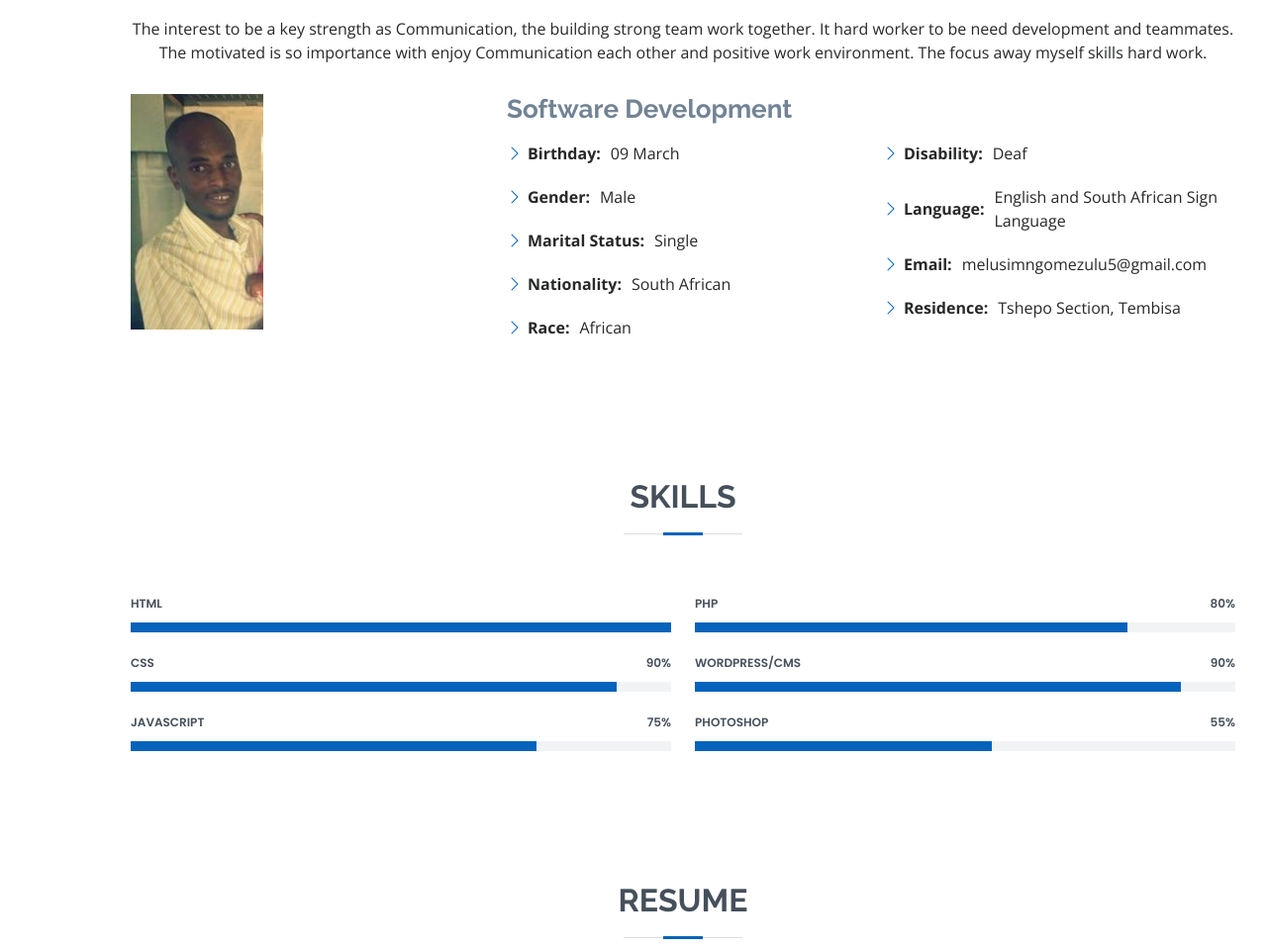
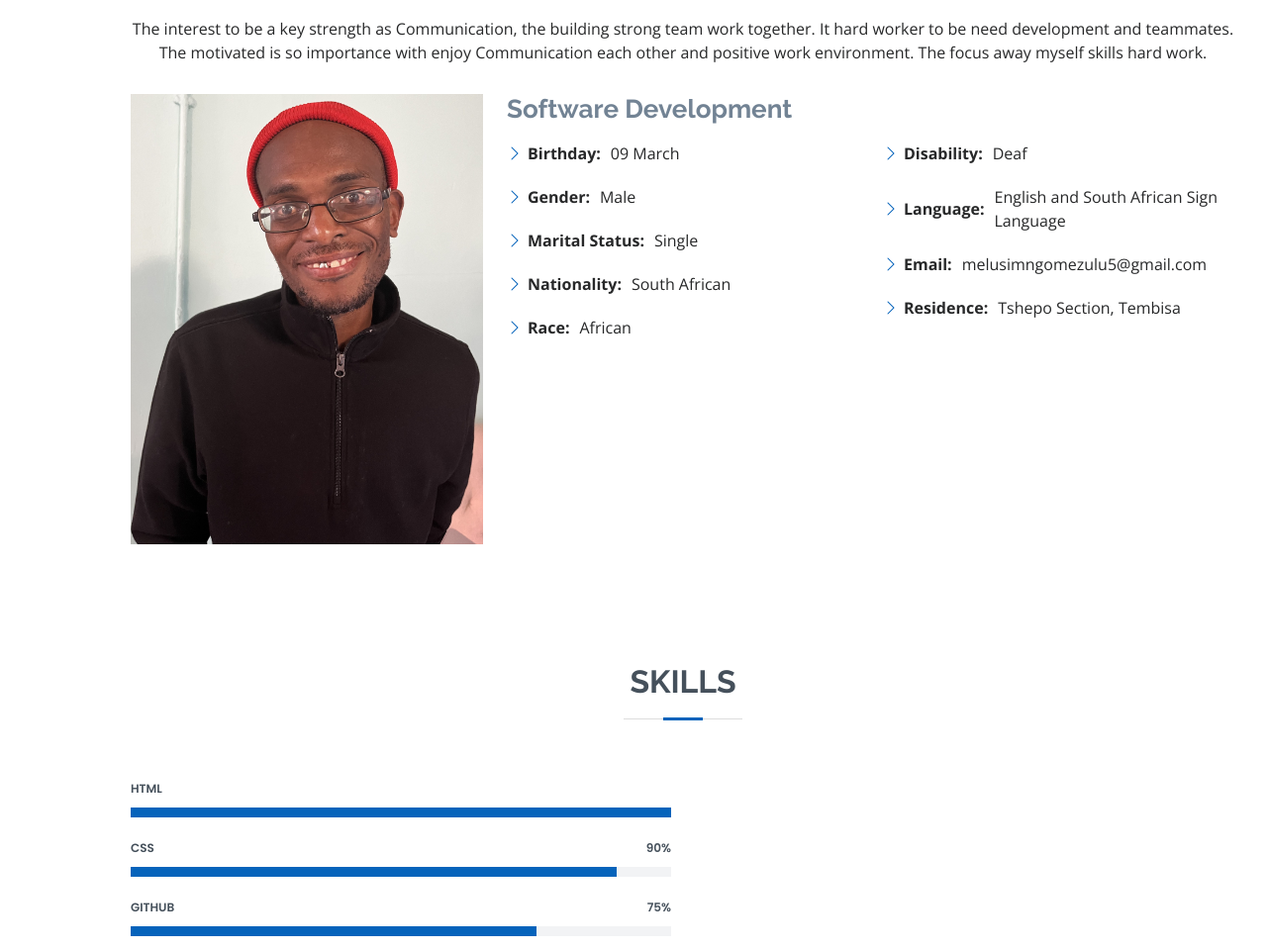
Before and after one commit to Melusi5/cv, a plain HTML site: page index.html in a window 1280 px wide. Shown: the part 921-1882 px from the top of the page at 99% size. Drawn offline with nearby package versions, Linux system fonts and the light colour scheme.

Commit message:
after delete picture and change new picture index.html

```diff
--- a/assets/css/style.css
+++ b/assets/css/style.css
@@ -284,7 +284,7 @@ h6 {
 #hero {
   width: 100%;
   height: 100vh;
-  background: url("../img/hero-bg.jpg") top right no-repeat;
+  background: url("/pic2.jpg") top right no-repeat;
   background-size: cover;
   position: relative;
 }
--- a/index.html
+++ b/index.html
@@ -80,7 +80,7 @@
 
         <div class="row">
           <div class="col-lg-4">
-            <img src="/Melusi Image.jpg" class="img-fluid" alt="">
+            <img src="/pic1.jpg" class="img-fluid" alt="">
           </div>
           <div class="col-lg-8 pt-4 pt-lg-0 content">
             <h3>Software Development</h3>
@@ -139,44 +139,13 @@
             </div>
 
             <div class="progress">
-              <span class="skill">JavaScript <i class="val">75%</i></span>
+              <span class="skill">GitHub <i class="val">75%</i></span>
               <div class="progress-bar-wrap">
                 <div class="progress-bar" role="progressbar" aria-valuenow="75" aria-valuemin="0" aria-valuemax="100"></div>
               </div>
             </div>
 
           </div>
-
-          <div class="col-lg-6">
-
-            <div class="progress">
-              <span class="skill">PHP <i class="val">80%</i></span>
-              <div class="progress-bar-wrap">
-                <div class="progress-bar" role="progressbar" aria-valuenow="80" aria-valuemin="0" aria-valuemax="100"></div>
-              </div>
-            </div>
-
-            <div class="progress">
-              <span class="skill">WordPress/CMS <i class="val">90%</i></span>
-              <div class="progress-bar-wrap">
-                <div class="progress-bar" role="progressbar" aria-valuenow="90" aria-valuemin="0" aria-valuemax="100"></div>
-              </div>
-            </div>
-
-            <div class="progress">
-              <span class="skill">Photoshop <i class="val">55%</i></span>
-              <div class="progress-bar-wrap">
-                <div class="progress-bar" role="progressbar" aria-valuenow="55" aria-valuemin="0" aria-valuemax="100"></div>
-              </div>
-            </div>
-
-          </div>
-
-        </div>
-
-      </div>
-    </section><!-- End Skills Section -->
-
     <!-- ======= Resume Section ======= -->
     <section id="resume" class="resume">
       <div class="container" data-aos="fade-up">
```
Also changed, not shown: pic1.jpg (added), pic2.jpg (added).
